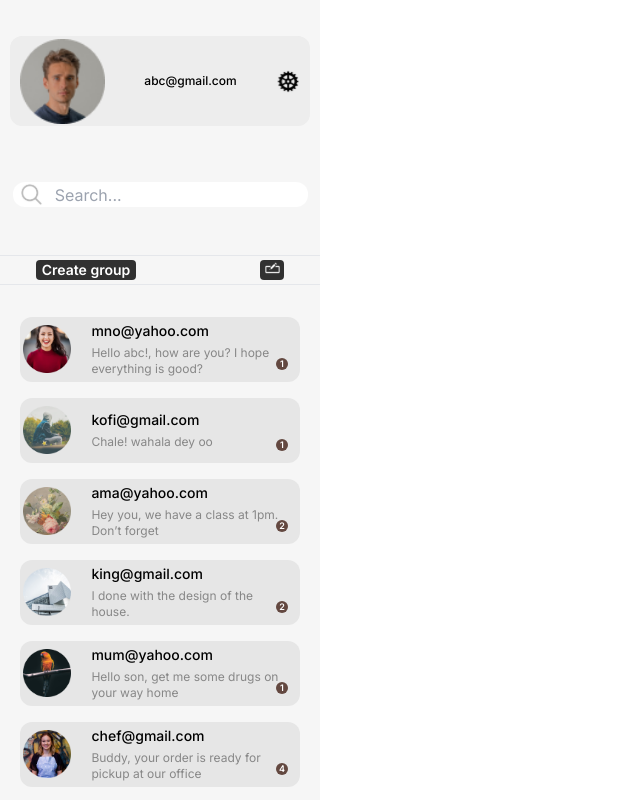
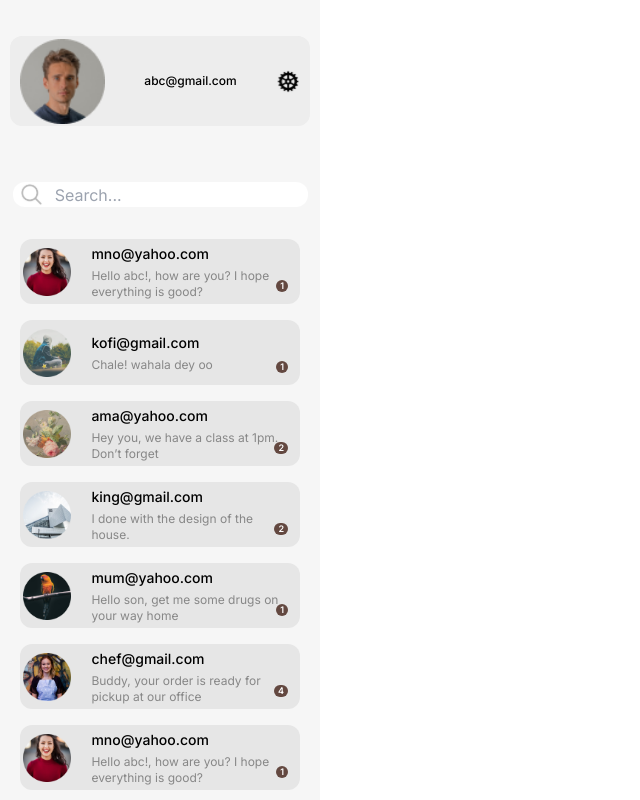
Before and after one commit to AmaliTech-Training-Academy/LetXChat, a React (Vite) app: page /sidebar in a window 1280 px wide. Shown: the whole page, without its empty margins (0-640 px from the left). Built offline with nearby package versions, Linux system fonts and the light colour scheme.

Commit message:
feature: Add layout for sidebar and remove create group component

```diff
--- a/src/components/layout/Layout.jsx
+++ b/src/components/layouts/MainLayout.jsx
@@ -2,7 +2,7 @@ import React from 'react'
 import Navbar from '../Landing-Page/Navbar'
 import { Outlet } from 'react-router'
 
-function Layout() {
+function MainLayout() {
   return (
     <>
         <Navbar />
@@ -11,4 +11,4 @@ function Layout() {
   )
 }
 
-export default Layout
+export default MainLayout
--- /dev/null
+++ b/src/components/layouts/SidebarLayout.jsx
@@ -0,0 +1,12 @@
+import React from 'react'
+import { Outlet } from 'react-router'
+
+function SidebarLayout() {
+  return (
+    <div className='h-screen w-[25vw] bg-[#F3F3F3BF] flex flex-col relative'>
+        <Outlet />
+    </div>
+  )
+}
+
+export default SidebarLayout
--- a/src/components/sidebar/ChatCard.jsx
+++ b/src/components/sidebar/ChatCard.jsx
@@ -16,7 +16,7 @@ function ChatCard({item}) {
           <span className="text-[#878787] text-xs">{item.message}</span>
         </div>
       </div>
-      <div className="absolute bottom-3 right-3 w-3 h-3 bg-[#53352DE5] rounded-full font-semibold text-[9px] text-white flex justify-center items-center">
+      <div className="absolute bottom-3 right-3 min-w-max h-3 p-1 bg-[#53352DE5] rounded-full font-semibold text-[9px] text-white flex justify-center items-center">
         {item.no}
       </div>
     </div>
--- a/src/components/sidebar/CreateGroup.jsx
+++ b/src/components/sidebar/CreateGroup.jsx
@@ -1,14 +1,8 @@
 import React from 'react'
-import edit from '../../assets/Edit.svg'
 
 function CreateGroup() {
   return (
-    <div className='w-full h-12 border-y bg-transparent mt-12 px-9 flex justify-between items-center'>
-        <button className='w-[100px] h-5 bg-[#000000CC] text-white font-semibold text-sm rounded'>Create group</button>
-        <div className='w-6 h-5 bg-[#000000CC] rounded flex items-center justify-center cursor-pointer'>
-            <img src={edit} alt="" className=''/>
-        </div>
-    </div>
+    <div>CreateGroup</div>
   )
 }
 
--- /dev/null
+++ b/src/components/sidebar/CreateGroupSection.jsx
@@ -0,0 +1,16 @@
+import React from 'react'
+import edit from '../../assets/Edit.svg'
+import { Link } from 'react-router-dom'
+
+function CreateGroupSection() {
+  return (
+    <div className='w-full h-12 border-y bg-transparent mt-12 px-9 flex justify-between items-center'>
+        <Link to='/sidebar/creategroup' className='w-[100px] h-5 bg-[#000000CC] text-white font-semibold text-sm rounded'>Create group</Link>
+        <div className='w-6 h-5 bg-[#000000CC] rounded flex items-center justify-center cursor-pointer'>
+            <img src={edit} alt="" className=''/>
+        </div>
+    </div>
+  )
+}
+
+export default CreateGroupSection
--- a/src/components/sidebar/Settings.jsx
+++ b/src/components/sidebar/Settings.jsx
@@ -6,7 +6,7 @@ import { Link } from 'react-router-dom'
 
 function Settings() {
   return (
-    <div className='h-screen w-[25vw] bg-[#F3F3F3BF] flex flex-col relative'>
+    <>
         <Link to='/sidebar' className='w-8 h-8 bg-[#53352D] rounded-full absolute top-5 right-7 flex justify-center items-center cursor-pointer'>
             <img src={close} alt="" />
         </Link>
@@ -16,7 +16,7 @@ function Settings() {
         </div>
         <button className='bg-[#53352DE5] text-white text-xs px-3 py-2 rounded-lg w-max mt-10 ml-10'>invite a friend</button>
         <button className='bg-[#FF0000] text-white text-xs px-3 py-2 rounded-lg w-max mt-10 ml-10'>delete account</button>
-    </div>
+    </>
   )
 }
 
--- a/src/components/sidebar/Sidebar.jsx
+++ b/src/components/sidebar/Sidebar.jsx
@@ -1,7 +1,7 @@
 import React from 'react'
 import UserCard from './UserCard'
 import Search from './Search'
-import CreateGroup from './CreateGroup'
+import CreateGroupSection from './CreateGroupSection'
 import ChatCard from './ChatCard'
 import mno from '../../assets/mno.png'
 import kofi from '../../assets/kofi.png'
@@ -12,6 +12,7 @@ import chef from '../../assets/chef.png'
 
 const msgArr = [
   {
+    id: 1,
     image: mno,
     mail: 'mno@yahoo.com',
     message: 'Hello abc!, how are you? I hope everything is good?',
@@ -19,6 +20,7 @@ const msgArr = [
     no: '1'
   },
   {
+    id: 2,
     image: kofi,
     mail: 'kofi@gmail.com',
     message: 'Chale! wahala dey oo',
@@ -26,6 +28,7 @@ const msgArr = [
     no: '1'
   },
   {
+    id: 3,
     image: ama,
     mail: 'ama@yahoo.com',
     message: 'Hey you, we have a class at 1pm. Don’t forget',
@@ -33,6 +36,7 @@ const msgArr = [
     no: '2'
   },
   {
+    id: 4,
     image: king,
     mail: 'king@gmail.com',
     message: 'I done with the design of the house.',
@@ -40,6 +44,7 @@ const msgArr = [
     no: '2'
   },
   {
+    id: 5,
     image: mum,
     mail: 'mum@yahoo.com',
     message: 'Hello son, get me some drugs on your way home',
@@ -47,6 +52,7 @@ const msgArr = [
     no: '1'
   },
   {
+    id: 6,
     image: chef,
     mail: 'chef@gmail.com',
     message: 'Buddy, your order is ready for pickup at our office',
@@ -54,6 +60,7 @@ const msgArr = [
     no: '4'
   },
   {
+    id: 7,
     image: mno,
     mail: 'mno@yahoo.com',
     message: 'Hello abc!, how are you? I hope everything is good?',
@@ -61,6 +68,7 @@ const msgArr = [
     no: '1'
   },
   {
+    id: 8,
     image: kofi,
     mail: 'kofi@gmail.com',
     message: 'Chale! wahala dey oo',
@@ -68,6 +76,7 @@ const msgArr = [
     no: '1'
   },
   {
+    id: 9,
     image: ama,
     mail: 'ama@yahoo.com',
     message: 'Hey you, we have a class at 1pm. Don’t forget',
@@ -75,6 +84,7 @@ const msgArr = [
     no: '2'
   },
   {
+    id: 10,
     image: king,
     mail: 'king@gmail.com',
     message: 'I done with the design of the house.',
@@ -82,6 +92,7 @@ const msgArr = [
     no: '2'
   },
   {
+    id: 11,
     image: mum,
     mail: 'mum@yahoo.com',
     message: 'Hello son, get me some drugs on your way home',
@@ -89,6 +100,7 @@ const msgArr = [
     no: '1'
   },
   {
+    id: 12,
     image: king,
     mail: 'king@gmail.com',
     message: 'I done with the design of the house.',
@@ -96,6 +108,7 @@ const msgArr = [
     no: '2'
   },
   {
+    id: 13,
     image: mum,
     mail: 'mum@yahoo.com',
     message: 'Hello son, get me some drugs on your way home',
@@ -103,6 +116,7 @@ const msgArr = [
     no: '1'
   },
   {
+    id: 14,
     image: king,
     mail: 'king@gmail.com',
     message: 'I done with the design of the house.',
@@ -110,6 +124,7 @@ const msgArr = [
     no: '2'
   },
   {
+    id: 15,
     image: mum,
     mail: 'mum@yahoo.com',
     message: 'Hello son, get me some drugs on your way home',
@@ -117,6 +132,7 @@ const msgArr = [
     no: '1'
   },
   {
+    id: 16,
     image: chef,
     mail: 'chef@gmail.com',
     message: 'Buddy, your order is ready for pickup at our office',
@@ -127,15 +143,15 @@ const msgArr = [
 
 function Sidebar() {
   return (
-    <div className='h-screen w-[25vw] bg-[#F3F3F3BF] flex flex-col'>
+    <>
       <UserCard/>
       <Search />
-      <CreateGroup />
+      {/* <CreateGroupSection /> */}
       <div className='w-full h-full mt-8 overflow-y-scroll bg-transparent my-auto flex flex-col gap-4 items-center'>
         {
           msgArr.length ? msgArr.map(ele => {
             return (
-              <ChatCard item={ele}/>
+              <ChatCard item={ele} key={ele.id}/>
             )
           }):
           <div className='text-black font-bold'>
@@ -143,7 +159,7 @@ function Sidebar() {
           </div>
         }
       </div>
-    </div>
+    </>
   )
 }
 
--- a/src/components/sidebar/UserCard.jsx
+++ b/src/components/sidebar/UserCard.jsx
@@ -28,7 +28,7 @@ function UserCard({ settings }) {
         {settings && (
           <>
             <input type="file" id="profile_photo" accept="image/*" hidden/>
-            <label for="profile_photo" className="bg-black absolute rounded bottom-[2px] -right-[1px] cursor-pointer">
+            <label htmlFor="profile_photo" className="bg-black absolute rounded bottom-[2px] -right-[1px] cursor-pointer">
               <img src={upload} alt="" className="" />
             </label>
           </>
--- a/src/routes/Router.jsx
+++ b/src/routes/Router.jsx
@@ -5,21 +5,26 @@ import SignUp from '../components/signup/SignUp'
 import Login from '../components/login/Login'
 import About from '../components/about/About'
 import Contact from '../components/contact/Contact'
-import Layout from '../components/layout/Layout'
+import MainLayout from '../components/layouts/MainLayout'
 import Sidebar from '../components/sidebar/Sidebar'
 import Settings from '../components/sidebar/Settings'
+import CreateGroup from '../components/sidebar/CreateGroup'
+import SidebarLayout from '../components/layouts/SidebarLayout'
 function Router() {
   return (
     <Routes>
-        <Route path='/' element={<Layout />}>
+        <Route path='/' element={<MainLayout />}>
           <Route index element={<Home />} />
-          <Route path='/sign-up' element={<SignUp />}/>
-          <Route path='/sign-in' element={<Login />}/>
+          <Route path='/signup' element={<SignUp />}/>
+          <Route path='/login' element={<Login />}/>
           <Route path='/about' element={<About />}/>
           <Route path='/contact' element={<Contact />}/>
         </Route>
-        <Route path='/sidebar' element={<Sidebar />}/>
-        <Route path='/sidebar/settings' element={<Settings />}/>
+        <Route path='/sidebar' element={<SidebarLayout />}>
+          <Route index element={<Sidebar />}/>
+          <Route path='/sidebar/settings' element={<Settings />}/>
+          <Route path='/sidebar/creategroup' element={<CreateGroup />}/>
+        </Route>
     </Routes>
   )
 }
```
